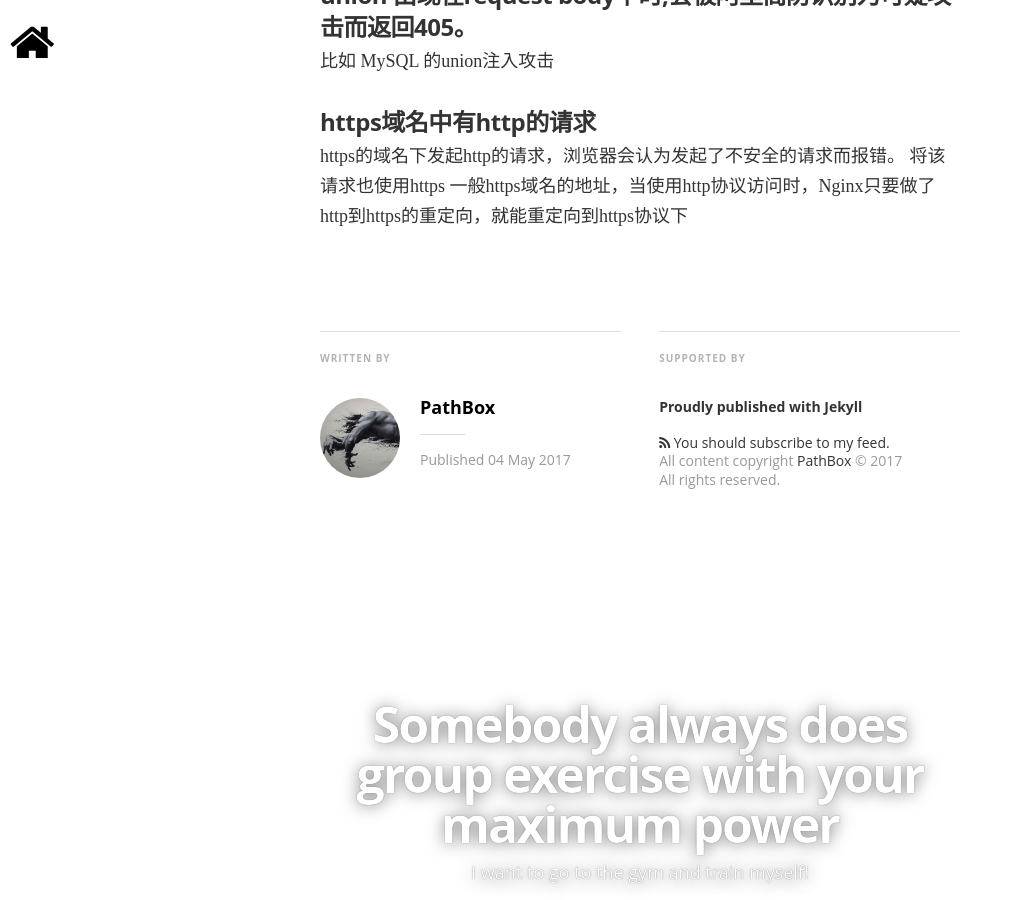
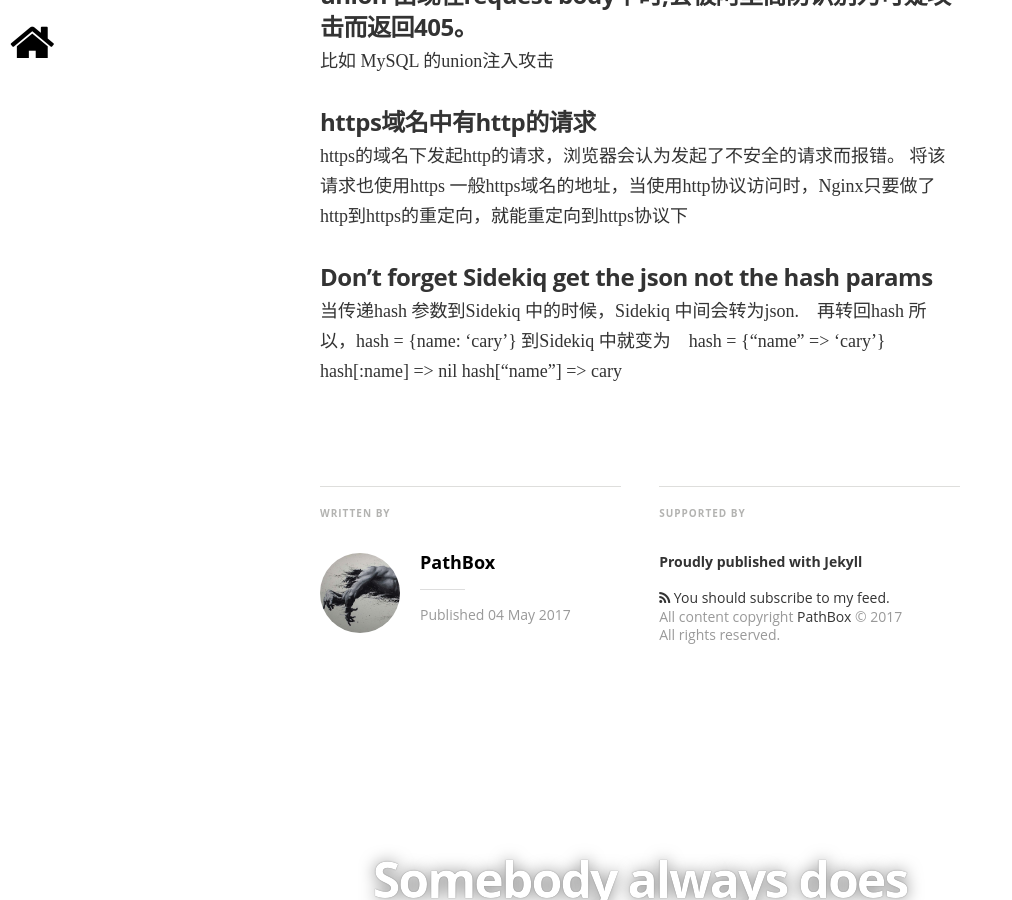
Before and after one commit to pathbox/pathbox.github.io, a Jekyll site: the page built from _posts/2017-05-04-work-summary-in-Udesk-four.md, in a window 1280 px wide and 900 px high, scrolled down 1277 px. Shown: the whole window, without its empty margins (0-1012 px from the left). Built offline with Jekyll 4.4.1, drawn with Linux system fonts in a browser that asks for light colours; nearby versions of some CDN libraries; some web fonts are replaced; comment, search, counter and statistics services are not loaded.

Commit message:
Don't forget Sidekiq get the json not the hash params

```diff
--- a/_posts/2017-05-04-work-summary-in-Udesk-four.md
+++ b/_posts/2017-05-04-work-summary-in-Udesk-four.md
@@ -22,3 +22,9 @@ validates :content, uniqueness: { scope: [:company_id], message: "%{value}已经
 https的域名下发起http的请求，浏览器会认为发起了不安全的请求而报错。
 将该请求也使用https
 一般https域名的地址，当使用http协议访问时，Nginx只要做了http到https的重定向，就能重定向到https协议下
+
+##### Don't forget Sidekiq get the json not the hash params
+当传递hash 参数到Sidekiq 中的时候，Sidekiq 中间会转为json.　再转回hash
+所以，hash = {name: 'cary'} 到Sidekiq 中就变为　hash = {"name" => 'cary'}
+hash[:name] => nil
+hash["name"] => cary
```
